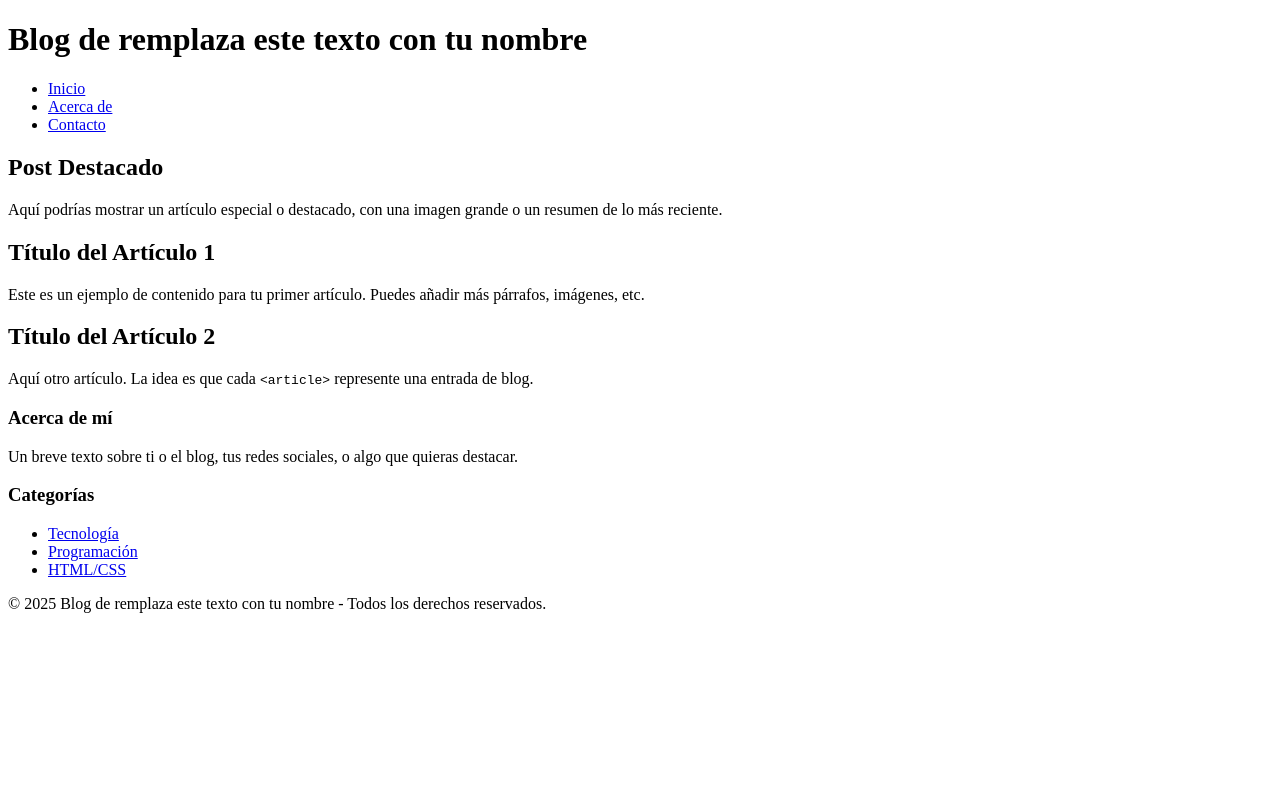
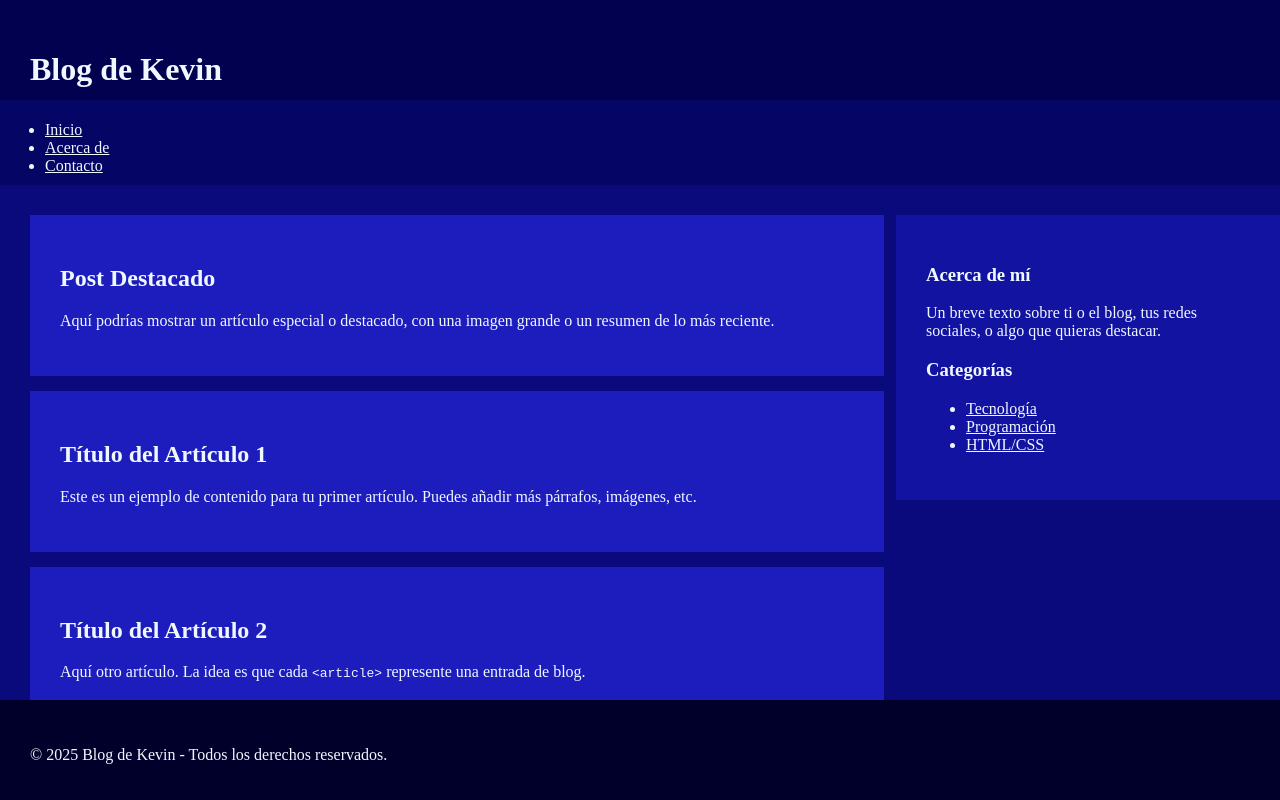
Before and after one commit to arkev/tiposDeMaquetacion, a plain HTML site: page index.html in a window 1280 px wide. Drawn offline with Linux system fonts and the light colour scheme.

Commit message:
posiciones terminado

```diff
--- a/index.html
+++ b/index.html
@@ -3,17 +3,66 @@
 <head>
   <meta charset="UTF-8">
   <meta name="viewport" content="width=device-width, initial-scale=1.0">
-  <title>Blog de remplaza este texto con tu nombre</title>
+  <title>Blog de Kevin</title>
   <style>
     /* Aqui va el código CSS */
-
+    *{
+        box-sizing: border-box;
+    }
+    body{
+        padding: 0;
+        margin: 0;
+        color: aliceblue;
+    }
+    header{
+        background: #010150;
+        height: 100px;
+        padding: 30px;
+    }
+    nav{
+        background: #050566;
+        height: 85px;
+        padding: 5px;
+    }
+    a{
+        color: aliceblue;
+    }
+    main {
+        background: #0a0a7d;
+        padding: 30px;
+        position: relative;
+    }
+    section{
+        width: 70%;
+    }
+    aside{
+        width: 30%;
+        position:absolute;
+        right: 0;
+        top: 30px;
+        background: #1313a1;
+        padding:30px;
+    }
+    article{
+        background: #1d1dbe;
+        padding:30px;
+        margin-bottom: 15px;
+    }
+    footer{
+        background: #00002b;
+        padding: 30px;
+        height: 100px;
+        position: fixed;
+        bottom: 0;
+        width: 100%;
+    }
   </style>
 </head>
 <body>
 
   <!-- Encabezado con el título del blog -->
   <header>
-    <h1>Blog de remplaza este texto con tu nombre</h1>
+    <h1>Blog de Kevin</h1>
   </header>
 
   <!-- Menú de navegación principal -->
@@ -70,7 +119,7 @@
 
   <!-- Pie de página -->
   <footer>
-    <p>&copy; 2025 Blog de remplaza este texto con tu nombre - Todos los derechos reservados.</p>
+    <p>&copy; 2025 Blog de Kevin - Todos los derechos reservados.</p>
   </footer>
 
 </body>
```
